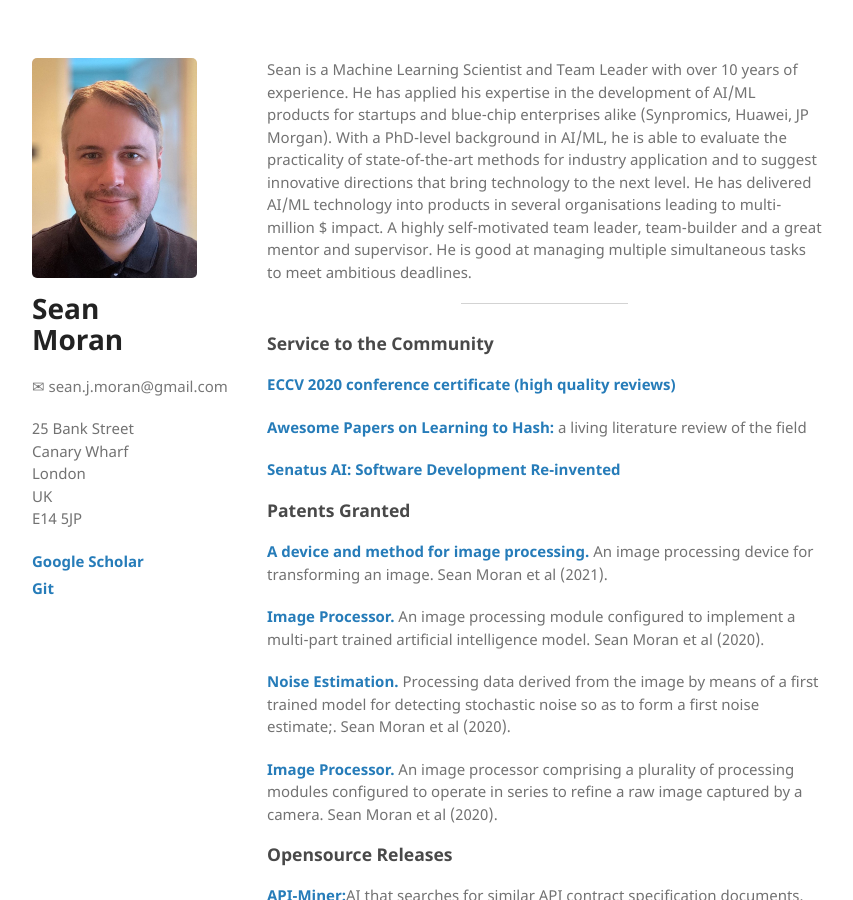
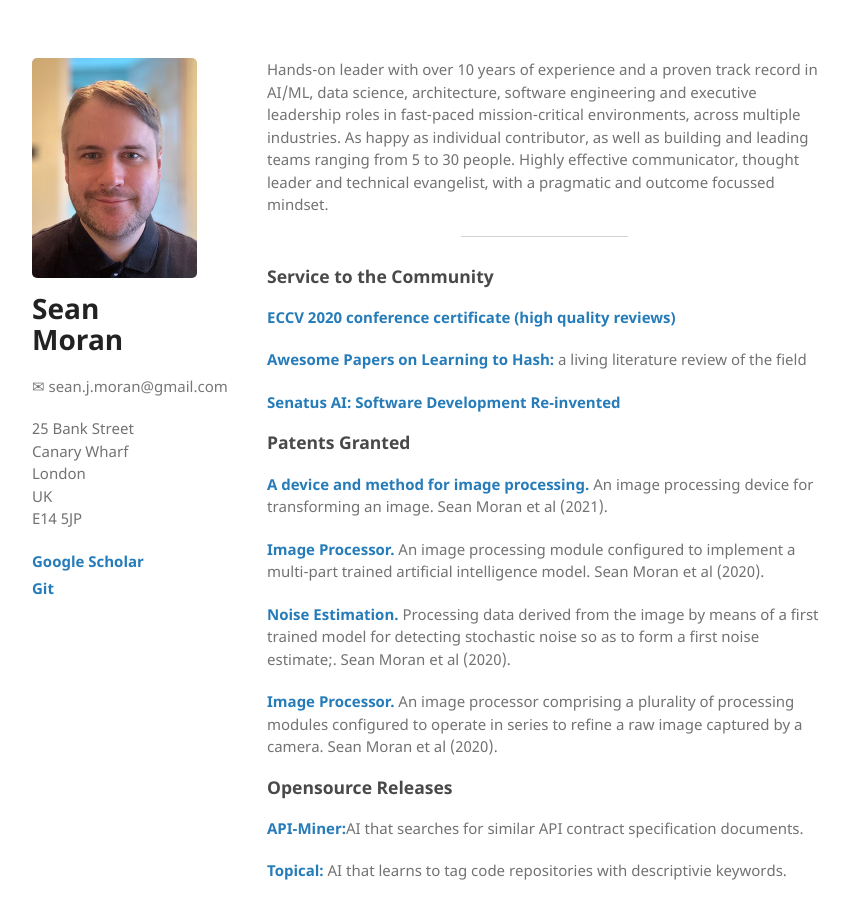
Before and after one commit to sjmoran/sjmoran.github.io, a Jekyll site: the page built from index.html, in a window 1280 px wide and 900 px high. Shown: the whole window, without its empty margins (26-879 px from the left). Built offline with Jekyll 4.4.1, drawn with Linux system fonts in a browser that asks for light colours.

Commit message:
Update index.html

```diff
--- a/index.html
+++ b/index.html
@@ -3,7 +3,8 @@ layout: default
 ---
 
 <p>
-Sean is a Machine Learning Scientist and Team Leader with over 10 years of experience. He has applied his expertise in the development of AI/ML products for startups and blue-chip enterprises alike (Synpromics, Huawei, JP Morgan). With a PhD-level background in AI/ML, he is able to evaluate the practicality of state-of-the-art methods for industry application and to suggest innovative directions that bring technology to the next level. He has delivered AI/ML technology into products in several organisations leading to multi-million $ impact. A highly self-motivated team leader, team-builder and a great mentor and supervisor. He is good at managing multiple simultaneous tasks to meet ambitious deadlines.
+Hands-on leader with over 10 years of experience and a proven track record in AI/ML, data science, architecture, software engineering and executive leadership roles in fast-paced mission-critical environments, across multiple industries. As happy as individual contributor, as well as building and leading teams ranging from 5 to 30 people.
+Highly effective communicator, thought leader and technical evangelist, with a pragmatic and outcome focussed mindset.
 </p>
 
 <hr />
```
